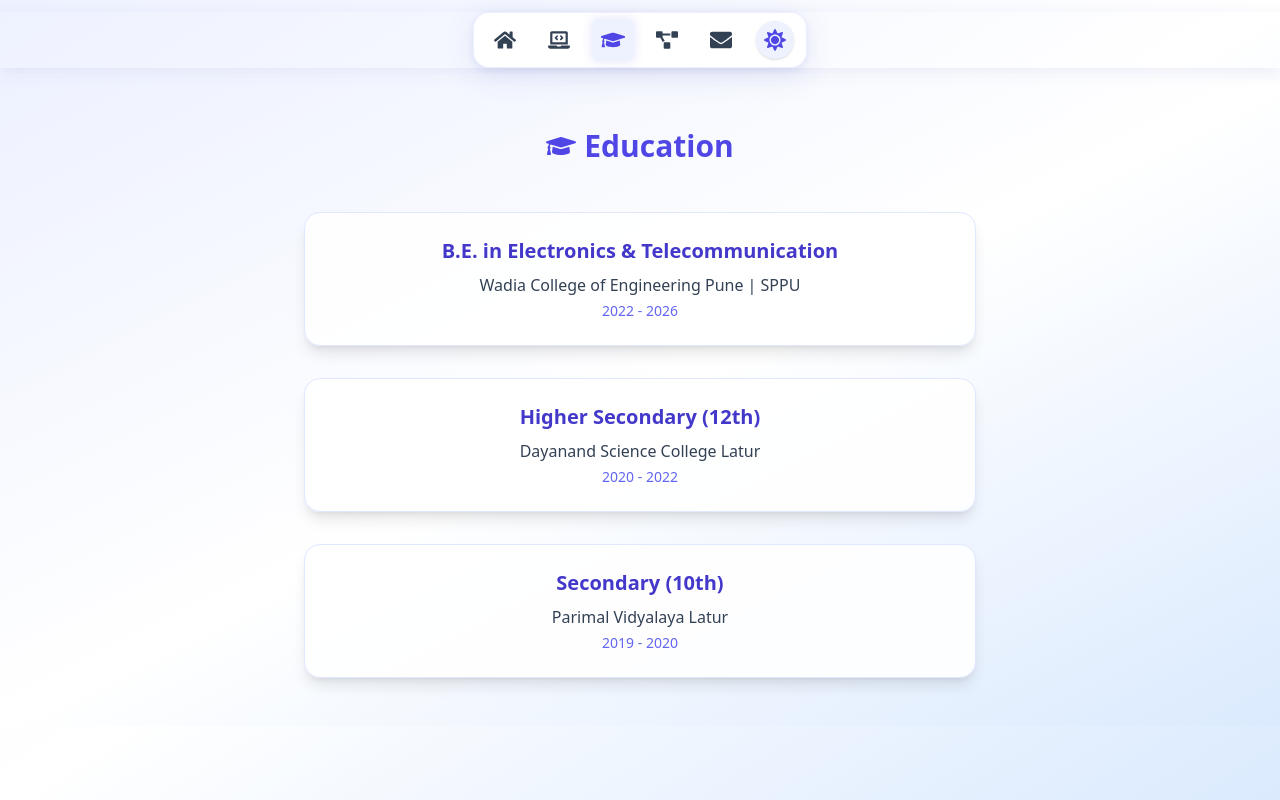
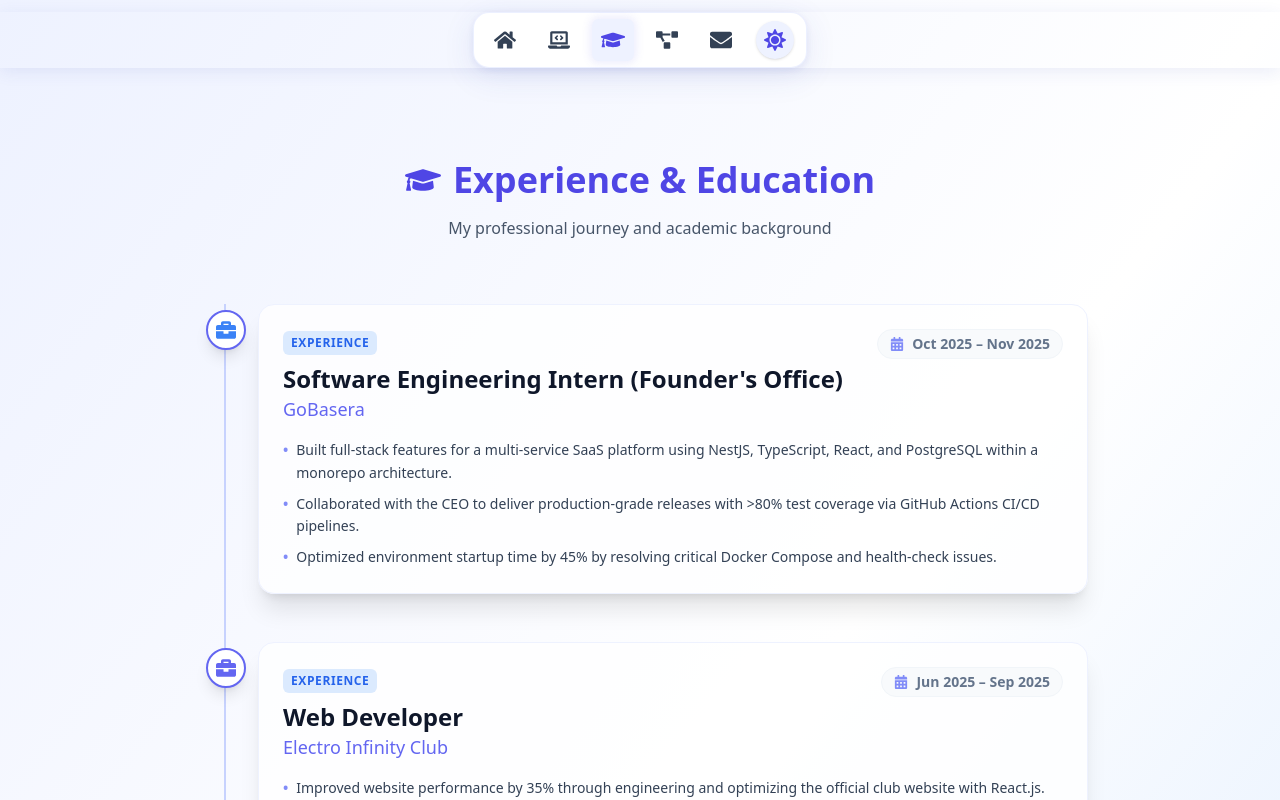
Before and after one commit to Kashinath-Kesale/new-portfolio, a React (Create React App) app: page / in a window 1280 px wide. Both pictures are taken after a click on the button 613 px from the left and 40 px from the top of the page. Shown: the top 800 px of the page. Built offline with nearby package versions, Linux system fonts and the light colour scheme.

Commit message:
Updated Education & experience section

```diff
--- a/src/components/Education.jsx
+++ b/src/components/Education.jsx
@@ -1,53 +1,129 @@
 import React from 'react';
 import { motion } from 'framer-motion';
-import { FaGraduationCap } from 'react-icons/fa';
+import { FaGraduationCap, FaBriefcase, FaCalendarAlt } from 'react-icons/fa';
 
-function Education() {
-  const educationData = [
+const timelineData = [
   {
-      degree: 'B.E. in Electronics & Telecommunication',
-      university: 'Wadia College of Engineering Pune | SPPU',
-      duration: '2022 - 2026',
+    type: 'experience',
+    title: "Software Engineering Intern (Founder's Office)",
+    organization: 'GoBasera',
+    duration: 'Oct 2025 – Nov 2025',
+    description: [
+      'Built full-stack features for a multi-service SaaS platform using NestJS, TypeScript, React, and PostgreSQL within a monorepo architecture.',
+      'Collaborated with the CEO to deliver production-grade releases with >80% test coverage via GitHub Actions CI/CD pipelines.',
+      'Optimized environment startup time by 45% by resolving critical Docker Compose and health-check issues.'
+    ],
+    icon: <FaBriefcase className="text-xl" />,
+    color: 'text-blue-500'
   },
   {
-      degree: 'Higher Secondary (12th)',
-      university: 'Dayanand Science College Latur',
-      duration: '2020 - 2022',
+    type: 'experience',
+    title: 'Web Developer',
+    organization: 'Electro Infinity Club',
+    duration: 'Jun 2025 – Sep 2025',
+    description: [
+      'Improved website performance by 35% through engineering and optimizing the official club website with React.js.',
+      'Increased event registrations by 55% by leading deployment and implementing real-time update features.'
+    ],
+    icon: <FaBriefcase className="text-xl" />,
+    color: 'text-indigo-500'
   },
   {
-      degree: 'Secondary (10th)',
-      university: 'Parimal Vidyalaya Latur',
+    type: 'education',
+    title: 'B.E. in Electronics & Telecommunication',
+    organization: 'Wadia College of Engineering Pune | SPPU',
+    duration: '2022 - 2026',
+    description: ['Focusing on Core Engineering, Software Development, and Systems Design.'],
+    icon: <FaGraduationCap className="text-xl" />,
+    color: 'text-yellow-500'
+  },
+  {
+    type: 'education',
+    title: 'Higher Secondary (12th)',
+    organization: 'Dayanand Science College Latur',
+    duration: '2020 - 2022',
+    description: ['Completed with a focus on Science and Mathematics.'],
+    icon: <FaGraduationCap className="text-xl" />,
+    color: 'text-slate-400'
+  },
+  {
+    type: 'education',
+    title: 'Secondary School (10th Standard)',
+    organization: 'Parimal Vidyalaya Latur',
     duration: '2019 - 2020',
-    //   grade: 'Percentage: 96%',
-    },
+    description: ['Achieved 96% in the State Board Examinations.', 'Foundation in Science and Mathematics.'],
+    icon: <FaGraduationCap className="text-xl" />,
+    color: 'text-slate-400'
+  }
 ];
 
+function Journey() {
   return (
-    <section id="education" className="bg-gradient-to-br from-indigo-50 via-white to-blue-100 dark:from-slate-900 dark:via-slate-800 dark:to-slate-900 text-slate-800 dark:text-slate-100 py-12 px-4 transition-colors duration-500">
-      <h2 className="text-3xl font-bold text-center text-indigo-600 dark:text-yellow-400 mb-12 flex items-center justify-center gap-2">
-        <FaGraduationCap className="text-indigo-600 dark:text-yellow-400" />
-        Education
+    <section id="education" className="bg-gradient-to-br from-indigo-50 via-white to-blue-100 dark:from-slate-900 dark:via-slate-800 dark:to-slate-900 text-slate-800 dark:text-slate-100 py-20 px-4 transition-colors duration-500">
+      <div className="max-w-4xl mx-auto">
+        <motion.div
+          initial={{ opacity: 0, y: -20 }}
+          whileInView={{ opacity: 1, y: 0 }}
+          viewport={{ once: true }}
+          className="text-center mb-16"
+        >
+          <h2 className="text-4xl font-bold text-indigo-600 dark:text-yellow-400 mb-4 flex items-center justify-center gap-3">
+            <FaGraduationCap />
+            Experience & Education
           </h2>
+          <p className="text-slate-600 dark:text-slate-400">My professional journey and academic background</p>
+        </motion.div>
 
-      <div className="flex flex-col items-center gap-8 max-w-2xl mx-auto">
-        {educationData.map((edu, index) => (
+        <div className="relative border-l-2 border-indigo-200 dark:border-slate-700 ml-4 md:ml-8">
+          {timelineData.map((item, index) => (
             <motion.div
               key={index}
-            initial={{ opacity: 0, y: 40 }}
-            whileInView={{ opacity: 1, y: 0 }}
-            transition={{ duration: 0.6, delay: index * 0.2 }}
+              initial={{ opacity: 0, x: -30 }}
+              whileInView={{ opacity: 1, x: 0 }}
+              transition={{ duration: 0.5, delay: index * 0.15 }}
               viewport={{ once: true }}
-            whileHover={{ scale: 1.04, boxShadow: '0 8px 32px 0 rgba(49,70,178,0.13), 0 2px 8px 0 rgba(49,70,178,0.10)' }}
-            className="bg-white/90 dark:bg-slate-800/90 border border-indigo-100 dark:border-slate-700 rounded-2xl shadow-lg p-6 w-full flex flex-col items-center transition-transform duration-300 transition-colors"
+              className="mb-12 ml-8 relative"
             >
-            <h3 className="text-xl font-semibold text-indigo-700 dark:text-indigo-300 text-center mb-2">{edu.degree}</h3>
-            <p className="text-slate-700 dark:text-slate-100 text-center mb-1">{edu.university}</p>
-            <p className="text-indigo-500 dark:text-yellow-400 text-sm text-center">{edu.duration}</p>
+              {/* Timeline Dot/Icon */}
+              <div className={`absolute -left-[52px] mt-1.5 flex h-10 w-10 items-center justify-center rounded-full bg-white dark:bg-slate-800 border-2 border-indigo-500 dark:border-yellow-400 shadow-lg ${item.color}`}>
+                {item.icon}
+              </div>
+
+              {/* Card Content */}
+              <div className="bg-white/80 dark:bg-slate-800/80 p-6 rounded-2xl border border-indigo-50 dark:border-slate-700 shadow-xl hover:shadow-2xl hover:border-indigo-200 dark:hover:border-yellow-400 transition-all group">
+                <div className="flex flex-wrap justify-between items-start gap-2 mb-4">
+                  <div>
+                    <span className={`text-xs font-bold uppercase tracking-wider px-2 py-1 rounded-md mb-2 inline-block ${item.type === 'experience' ? 'bg-blue-100 text-blue-600 dark:bg-blue-900/30 dark:text-blue-300' : 'bg-green-100 text-green-600 dark:bg-green-900/30 dark:text-green-300'}`}>
+                      {item.type}
+                    </span>
+                    <h3 className="text-2xl font-bold text-slate-900 dark:text-white group-hover:text-indigo-600 dark:group-hover:text-yellow-400 transition-colors">
+                      {item.title}
+                    </h3>
+                    <p className="text-lg font-medium text-indigo-500 dark:text-indigo-300">
+                      {item.organization}
+                    </p>
+                  </div>
+                  <div className="flex items-center gap-2 text-slate-500 dark:text-slate-400 bg-slate-50 dark:bg-slate-900/50 px-3 py-1 rounded-full text-sm font-semibold border border-slate-100 dark:border-slate-700">
+                    <FaCalendarAlt className="text-indigo-400 dark:text-yellow-400" />
+                    {item.duration}
+                  </div>
+                </div>
+
+                <ul className="space-y-2">
+                  {item.description.map((desc, i) => (
+                    <li key={i} className="text-slate-700 dark:text-slate-300 text-sm leading-relaxed flex gap-2">
+                      <span className="text-indigo-400 dark:text-yellow-500 font-bold">•</span>
+                      {desc}
+                    </li>
+                  ))}
+                </ul>
+              </div>
             </motion.div>
           ))}
+        </div>
       </div>
     </section>
   );
 }
 
-export default Education;
+export default Journey;
```
Lines whose indentation alone changed are shown as unchanged.
